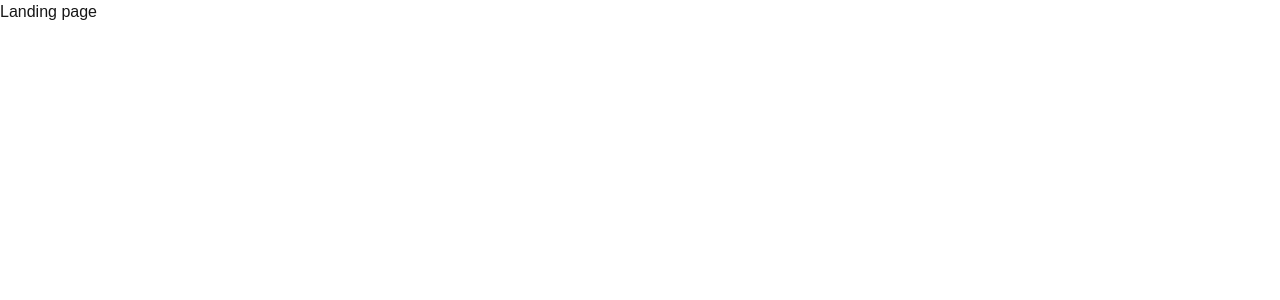
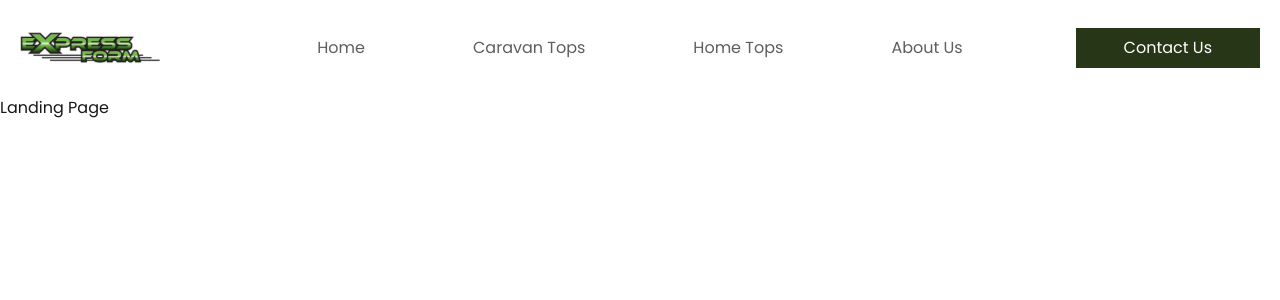
Before and after one commit to AshanPerera98/express-form, a Next.js app: page / in a window 1280 px wide. Shown: the top 300 px of the page. Built offline with nearby package versions, Linux system fonts and the light colour scheme.

Commit message:
NavBar implemented

```diff
--- a/app/globals.css
+++ b/app/globals.css
@@ -10,7 +10,7 @@
 body {
   color: var(--foreground);
   background: var(--background);
-  font-family: Arial, Helvetica, sans-serif;
+  font-family: "Poppins", serif !important;
 }
 
 @layer utilities {
--- a/app/layout.js
+++ b/app/layout.js
@@ -1,5 +1,6 @@
 import localFont from "next/font/local";
 import "./globals.css";
+import NavBar from "@/components/NavBar/NavBar";
 
 const geistSans = localFont({
   src: "./fonts/GeistVF.woff",
@@ -20,9 +21,18 @@ export const metadata = {
 export default function RootLayout({ children }) {
   return (
     <html lang="en">
+      <head>
+        <link rel="preconnect" href="https://fonts.googleapis.com" />
+        <link rel="preconnect" href="https://fonts.gstatic.com" crossorigin />
+        <link
+          href="https://fonts.googleapis.com/css2?family=Poppins:ital,wght@0,100;0,200;0,300;0,400;0,500;0,600;0,700;0,800;0,900;1,100;1,200;1,300;1,400;1,500;1,600;1,700;1,800;1,900&display=swap"
+          rel="stylesheet"
+        />
+      </head>
       <body
         className={`${geistSans.variable} ${geistMono.variable} antialiased`}
       >
+        <NavBar />
         {children}
       </body>
     </html>
--- a/app/page.js
+++ b/app/page.js
@@ -1,3 +1,7 @@
 export default function Landing() {
-  return <h1>Landing page</h1>;
+  return (
+    <>
+      <h1>Landing Page</h1>
+    </>
+  );
 }
--- /dev/null
+++ b/components/ActionButton/ActionButton.js
@@ -0,0 +1,17 @@
+"use client";
+
+import React from "react";
+import styles from "./ActionButton.module.css";
+import Link from "next/link";
+
+const ActionButton = ({ label, clickAction, link }) => {
+  return (
+    <Link href={link || null}>
+      <button className={styles.actionButton} onClick={clickAction || null}>
+        {label}
+      </button>
+    </Link>
+  );
+};
+
+export default ActionButton;
--- /dev/null
+++ b/components/ActionButton/ActionButton.module.css
@@ -0,0 +1,13 @@
+.actionButton {
+  background-color: #283618;
+  color: #ffffff;
+  font-size: 16px;
+  font-weight: 400;
+  line-height: 1;
+  padding: 12px 48px;
+  transition: 300ms ease-out;
+
+  &:hover {
+    color: #d4a373;
+  }
+}
--- /dev/null
+++ b/components/NavBar/NavBar.js
@@ -0,0 +1,116 @@
+"use client";
+
+import React, { useState } from "react";
+import Image from "next/image";
+import { Dialog, DialogPanel, PopoverGroup } from "@headlessui/react";
+import { Bars3Icon, XMarkIcon } from "@heroicons/react/24/outline";
+
+import styles from "./NavBar.module.css";
+import ActionButton from "@/components/ActionButton/ActionButton";
+
+import logo from "@/assets/logo.svg";
+
+export const NavBar = () => {
+  const [mobileMenuOpen, setMobileMenuOpen] = useState(false);
+
+  return (
+    <header className="bg-white">
+      <nav
+        aria-label="Global"
+        className="mx-auto flex max-w-8xl items-center justify-between p-6 lg:px-20px"
+      >
+        <div className="flex lg:flex-1">
+          <a href="/" className="-m-1.5 p-1.5">
+            <span className="sr-only">Express Form</span>
+            <Image src={logo} width={141} height={32} />
+          </a>
+        </div>
+        <div className="flex lg:hidden">
+          <button
+            type="button"
+            onClick={() => setMobileMenuOpen(true)}
+            className="-m-2.5 inline-flex items-center justify-center rounded-md p-2.5 text-gray-700"
+          >
+            <span className="sr-only">Open main menu</span>
+            <Bars3Icon aria-hidden="true" className="size-6" />
+          </button>
+        </div>
+        <PopoverGroup className="hidden lg:flex lg:gap-x-3">
+          <a href="/" className={styles.navbarItem}>
+            Home
+          </a>
+          <a href="/caravan" className={styles.navbarItem}>
+            Caravan Tops
+          </a>
+          <a href="/home" className={styles.navbarItem}>
+            Home Tops
+          </a>
+          <a href="/about" className={styles.navbarItem}>
+            About Us
+          </a>
+        </PopoverGroup>
+        <div className="hidden lg:flex lg:flex-1 lg:justify-end">
+          <ActionButton label="Contact Us" link="/contact" />
+        </div>
+      </nav>
+      <Dialog
+        open={mobileMenuOpen}
+        onClose={setMobileMenuOpen}
+        className="lg:hidden"
+      >
+        <div className="fixed inset-0 z-10" />
+        <DialogPanel className="fixed inset-y-0 right-0 z-10 w-full overflow-y-auto bg-white px-6 py-6 sm:max-w-sm sm:ring-1 sm:ring-gray-900/10">
+          <div className="flex items-center justify-between">
+            <a href="/" className="-m-1.5 p-1.5">
+              <span className="sr-only">Express Form</span>
+              <Image src={logo} width={141} height={32} />
+            </a>
+            <button
+              type="button"
+              onClick={() => setMobileMenuOpen(false)}
+              className="-m-2.5 rounded-md p-2.5 text-gray-700"
+            >
+              <span className="sr-only">Close menu</span>
+              <XMarkIcon aria-hidden="true" className="size-6" />
+            </button>
+          </div>
+          <div className="mt-6 flow-root">
+            <div className="-my-6 divide-y divide-gray-500/10">
+              <div className="space-y-2 py-6">
+                <a
+                  href="/"
+                  className="-mx-3 block rounded-lg px-3 py-2 text-base/7 text-gray-900 hover:bg-gray-50"
+                >
+                  Home
+                </a>
+                <a
+                  href="/caravan"
+                  className="-mx-3 block rounded-lg px-3 py-2 text-base/7 text-gray-900 hover:bg-gray-50"
+                >
+                  Caravan Tops
+                </a>
+                <a
+                  href="/home"
+                  className="-mx-3 block rounded-lg px-3 py-2 text-base/7 text-gray-900 hover:bg-gray-50"
+                >
+                  Home Tops
+                </a>
+                <a
+                  href="/about"
+                  className="-mx-3 block rounded-lg px-3 py-2 text-base/7 text-gray-900 hover:bg-gray-50"
+                >
+                  About Us
+                </a>
+              </div>
+              <div className="py-6">
+                <ActionButton label="Contact Us" link="/contact" />
+              </div>
+            </div>
+          </div>
+        </DialogPanel>
+      </Dialog>
+    </header>
+  );
+};
+
+export default NavBar;
--- /dev/null
+++ b/components/NavBar/NavBar.module.css
@@ -0,0 +1,12 @@
+.navbarItem {
+  font-size: 16px;
+  font-weight: 400;
+  color: #5e5e5e;
+  padding: 12px 48px;
+  transition: 300ms ease-out;
+
+  &:hover {
+    background-color: #f9f9f9;
+    color: #283618;
+  }
+}
--- a/package.json
+++ b/package.json
@@ -9,9 +9,11 @@
     "lint": "next lint"
   },
   "dependencies": {
+    "@headlessui/react": "^2.2.0",
+    "@heroicons/react": "^2.2.0",
+    "next": "14.2.21",
     "react": "^18",
-    "react-dom": "^18",
-    "next": "14.2.21"
+    "react-dom": "^18"
   },
   "devDependencies": {
     "postcss": "^8",
--- a/tailwind.config.js
+++ b/tailwind.config.js
@@ -7,9 +7,18 @@ module.exports = {
   ],
   theme: {
     extend: {
+      maxWidth: {
+        "8xl": "1440px",
+      },
+      spacing: {
+        "20px": "20px",
+      },
       colors: {
         background: "var(--background)",
         foreground: "var(--foreground)",
+      },
+      fontFamily: {
+        Poppins: ["Poppins", "serif"],
       },
     },
   },
```
Also changed, not shown: assets/logo.svg (added), 1 other file (tests, documents, lock files or other folders).
